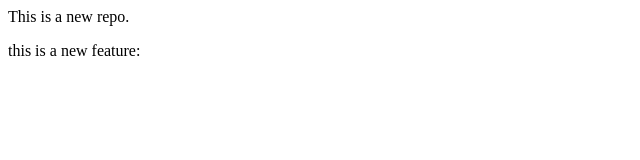
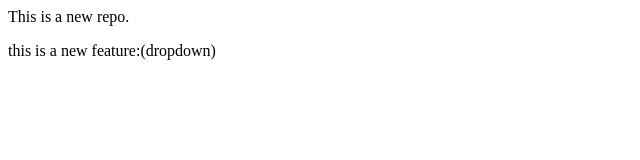
Before and after one commit to Nandani1414/LocalRepo, a plain HTML site: page index.html in a window 1280 px wide. Shown: the full height of the page, 0-640 px from the left. Drawn offline with Linux system fonts and the light colour scheme.

Commit message:
dropdown

```diff
--- a/index.html
+++ b/index.html
@@ -1,4 +1,4 @@
 
 
 <p>This is a new repo.</p>
-<p> this is a new feature:</p>
+<p> this is a new feature:(dropdown)</p>
```
